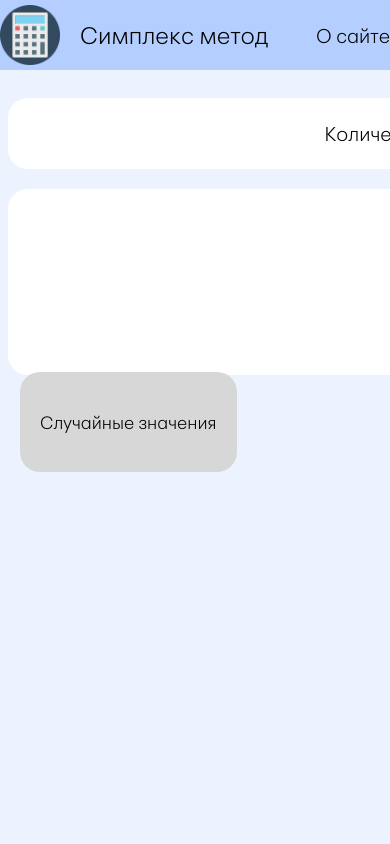
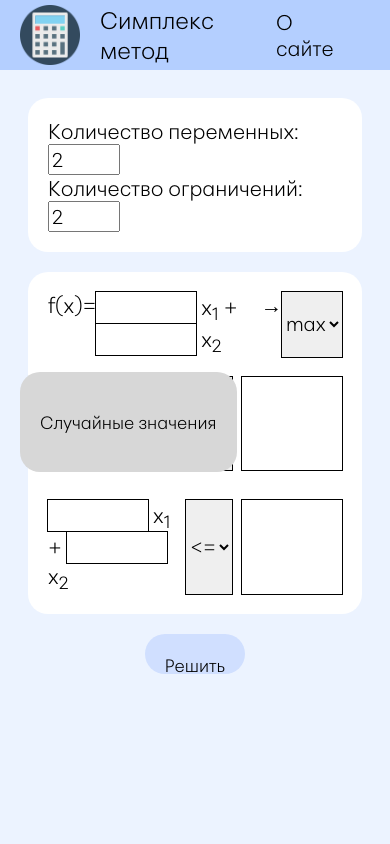
Before and after one commit to PUTENCHIK/SimplexMethod, a PHP site: page /templates/simplex-method.php in a window 390 px wide; the page is wider, and only the part inside the window is pictured. Run offline with PHP 8.4, Linux system fonts and the light colour scheme.

Commit message:
Added adaptive layout.

```diff
--- a/src/html/common/Header.php
+++ b/src/html/common/Header.php
@@ -17,7 +17,7 @@
                 <div class='header__content'>
                     <a href='main.php'><img class='logo' src='../static/images/calculator.png' alt='logo'></a>
                     <div class='site-title'>$this->page_name</div>
-                    <div>О сайте</div>
+                    <div><a href='https://github.com/PUTENCHIK/SimplexMethod/tree/master'>О сайте</a></div>
                 </div>
             </div>
         ";
--- a/static/css/common.css
+++ b/static/css/common.css
@@ -121,3 +121,27 @@
 .data-container > div:not(:last-child) {
     margin-bottom: 20px;
 }
+
+@media only screen and (max-width: 1280px) {
+    .main {
+        width: calc(100% - 40px);
+        margin: 20px;
+    }
+}
+
+@media only screen and (max-width: 500px) {
+    body {
+        font-size: 16pt;
+    }
+
+    h1 {
+        font-size: 18pt;
+    }
+    h2 {
+        font-size: 17pt;
+    }
+
+    .main {
+        width: calc(100% - 40px);
+    }
+}
--- a/static/css/header.css
+++ b/static/css/header.css
@@ -36,3 +36,14 @@
 .site-title {
     font-size: 24px;
 }
+
+@media only screen and (max-width: 1280px) {
+    .header {
+        width: calc(100% - 4px);
+        padding-inline: 0 20px;
+    }
+
+    .header__content {
+        width: calc(100% - 40px);
+    }
+}
--- a/static/css/simplex-method-style.css
+++ b/static/css/simplex-method-style.css
@@ -108,7 +108,6 @@
 .limits-box > div > input:last-child {
     display: block;
     margin-left: 10px;
-
 }
 
 .matrix-box > :not(:last-child) {
@@ -161,3 +160,15 @@
 .answer-box > div:not(:last-child) {
     margin-bottom: 20px;
 }
+
+@media only screen and (max-width: 1280px) {
+    .settings-box {
+        display: block;
+        overflow-y: hidden;
+        overflow-x: auto;
+    }
+
+    .data-container {
+        overflow-x: hidden;
+    }
+}
--- a/static/js/random_values.js
+++ b/static/js/random_values.js
@@ -2,16 +2,18 @@
 
     const min = -10, max = 10, sign_amount = 1;
 
-    let form_inputs = document.getElementById('data');
     let btn_random_values = document.getElementsByClassName("random-values")[0];
 
     btn_random_values.addEventListener("click", () => {
-        let inputs = form_inputs.getElementsByTagName("input");
+
+        let inputs = document.getElementsByTagName("input");
 
         for (let i = 0; i < inputs.length; i++) {
-            let value = min + (max - min) * Math.random();
-            let tens = Math.pow(10, sign_amount);
-            inputs[i].value = String(Math.round(value * tens) / tens);
+            if (inputs[i].type === 'text') {
+                let value = min + (max - min) * Math.random();
+                let tens = Math.pow(10, sign_amount);
+                inputs[i].value = String(Math.round(value * tens) / tens);
+            }
         }
     });
 });
```
